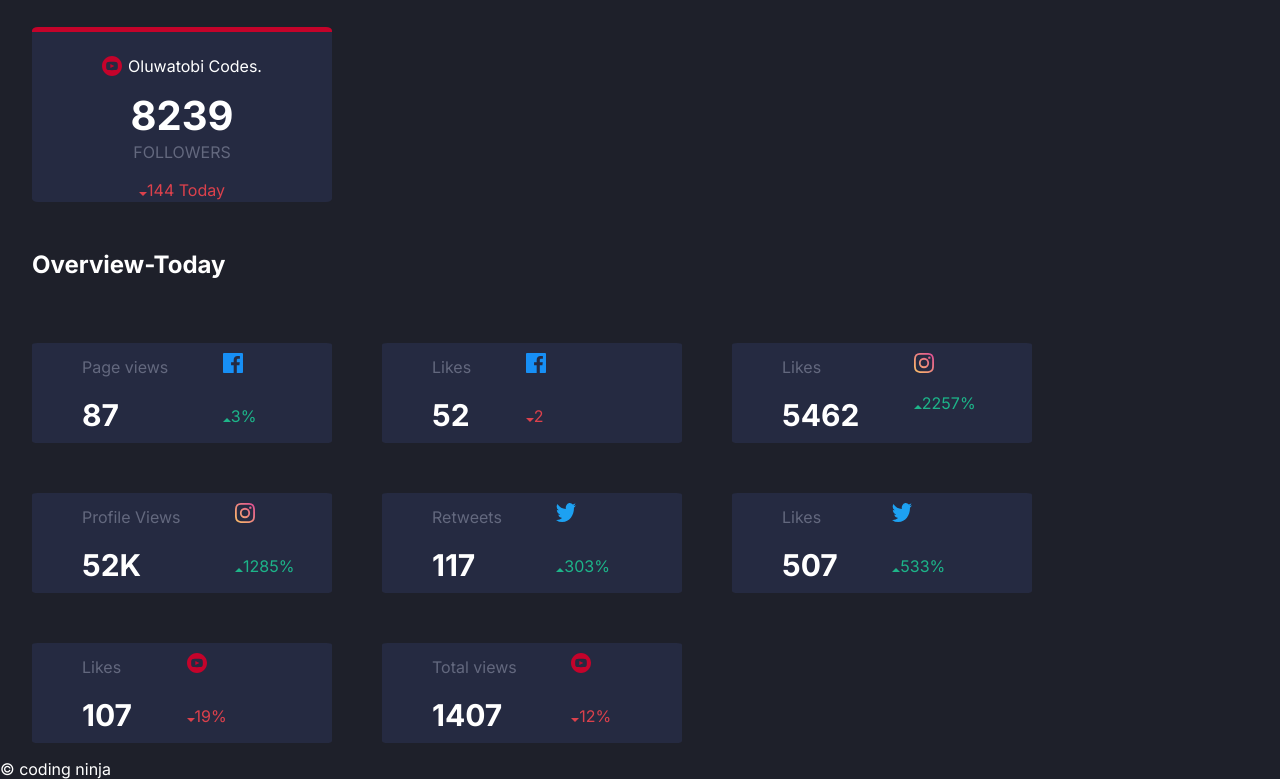
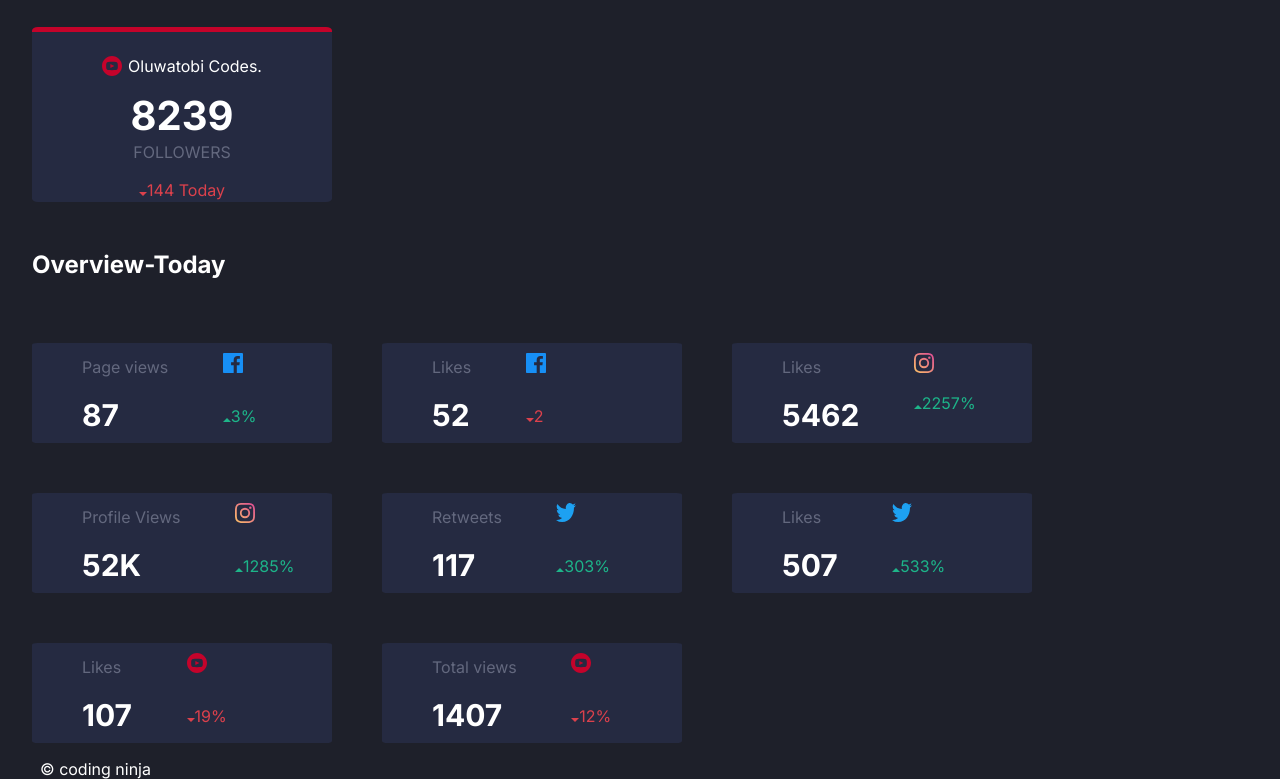
Before and after one commit to Oluwatobiiiiii/socialmediadashboard.github.io, a plain HTML site: page index.html in a window 1280 px wide. Shown: the part 355-1134 px from the top of the page. Drawn offline with Linux system fonts and the light colour scheme.

Commit message:
Update styles.css

```diff
--- a/styles.css
+++ b/styles.css
@@ -565,6 +565,7 @@ body{
 .copyright{
   margin-top: 1rem;
   color: var(--generalWhite--);
+  margin-left:2.5rem;
 
 }
 
```
